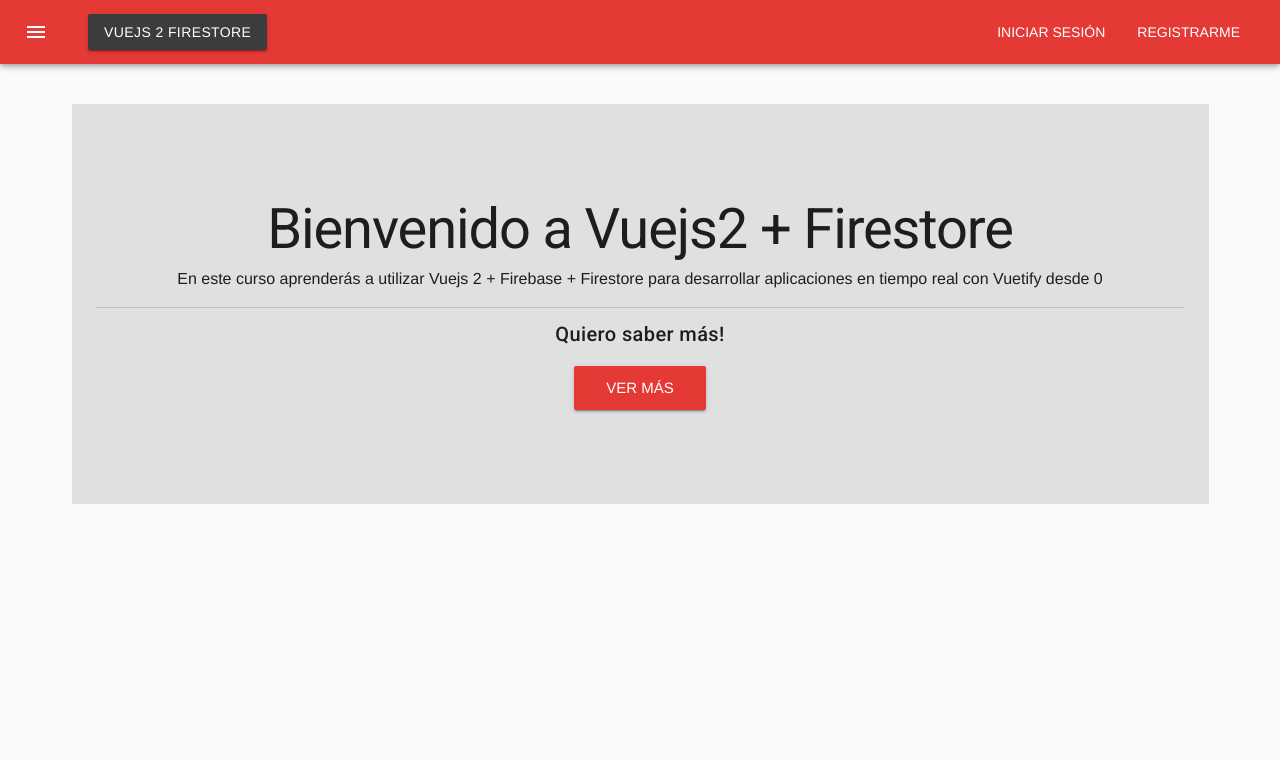
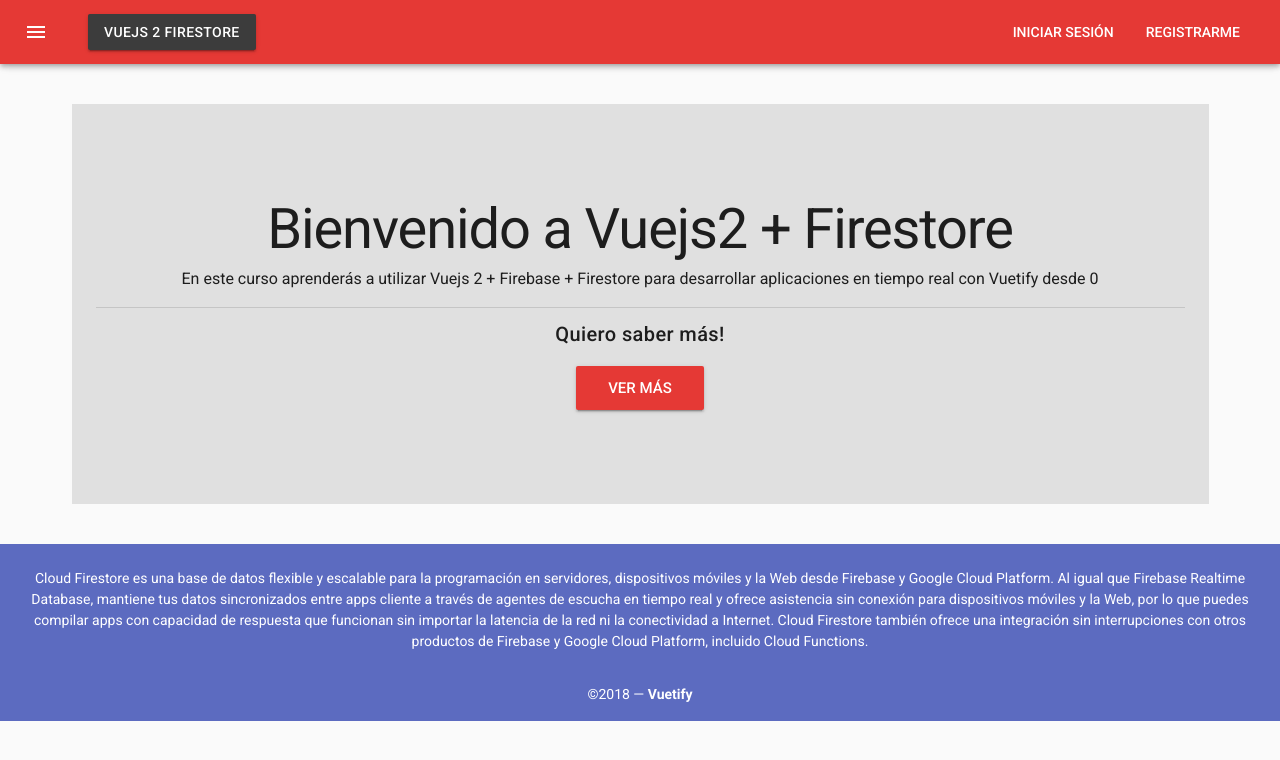
Before and after one commit to guzval/my-project, a Vue app: page /#/ in a window 1280 px wide. Shown: the top 760 px of the page. Built offline with nearby package versions, Linux system fonts and the light colour scheme.

Commit message:
añadir footer

```diff
--- a/src/App.vue
+++ b/src/App.vue
@@ -6,6 +6,9 @@
         <v-container class="mt-3 mb-3">
           <router-view/>
         </v-container>
+
+        <app-footer/>
+
       </v-content>
    </v-app>
  </main>
@@ -13,8 +16,10 @@
 
 <script>
   import GuestNavigation from '@/navigations/guest';
+  import AppFooter from '@/components/Footer';
   export default {
     components:{
+      AppFooter,
       GuestNavigation
     },
     name: 'App'
@@ -23,11 +28,11 @@
 
 <style>
 #app {
-  font-family: 'Avenir', Helvetica, Arial, sans-serif;
+  text-align: center;
   -webkit-font-smoothing: antialiased;
   -moz-osx-font-smoothing: grayscale;
-  text-align: center;
-  color: #2c3e50;
-  /* margin-top: 60px; */
+   /*
+   font-family: 'Avenir', Helvetica, Arial, sans-serif;
+   margin-top: 60px; */
 }
 </style>
--- /dev/null
+++ b/src/components/Footer.vue
@@ -0,0 +1,22 @@
+<template>
+    <v-footer height="auto">
+        <v-card
+            flat
+            tile
+            class="indigo lighten-1 white--text text-xs-center"
+        >
+            <v-card-text class="white--text pt-4">
+            Cloud Firestore es una base de datos flexible y escalable para la programación en servidores, dispositivos móviles y la Web desde Firebase y Google Cloud Platform. Al igual que Firebase Realtime Database, mantiene tus datos sincronizados entre apps cliente a través de agentes de escucha en tiempo real y ofrece asistencia sin conexión para dispositivos móviles y la Web, por lo que puedes compilar apps con capacidad de respuesta que funcionan sin importar la latencia de la red ni la conectividad a Internet. Cloud Firestore también ofrece una integración sin interrupciones con otros productos de Firebase y Google Cloud Platform, incluido Cloud Functions.
+            </v-card-text>
+            <v-card-text class="white--text">
+            &copy;2018 — <strong>Vuetify</strong>
+            </v-card-text>
+            </v-card>
+    </v-footer>
+</template>
+
+<script>
+export default {
+    name: "app-footer"
+}
+</script>
```
